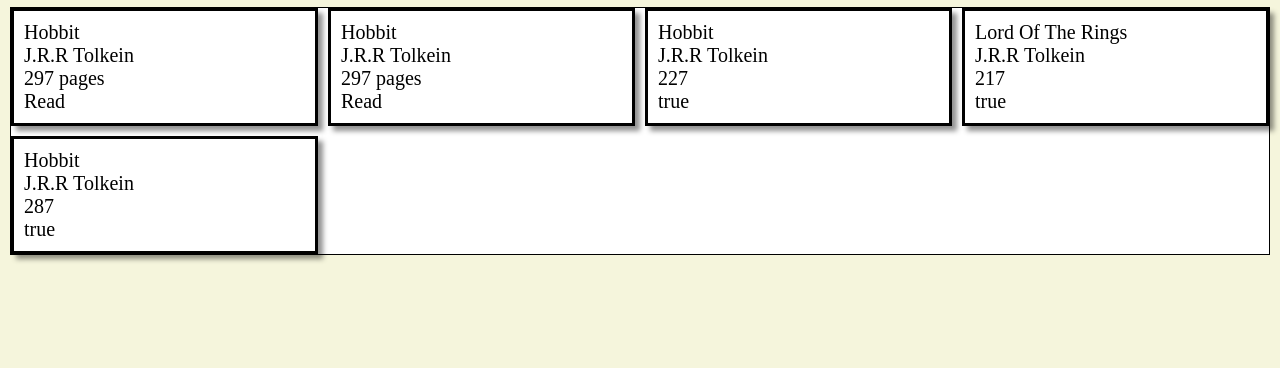
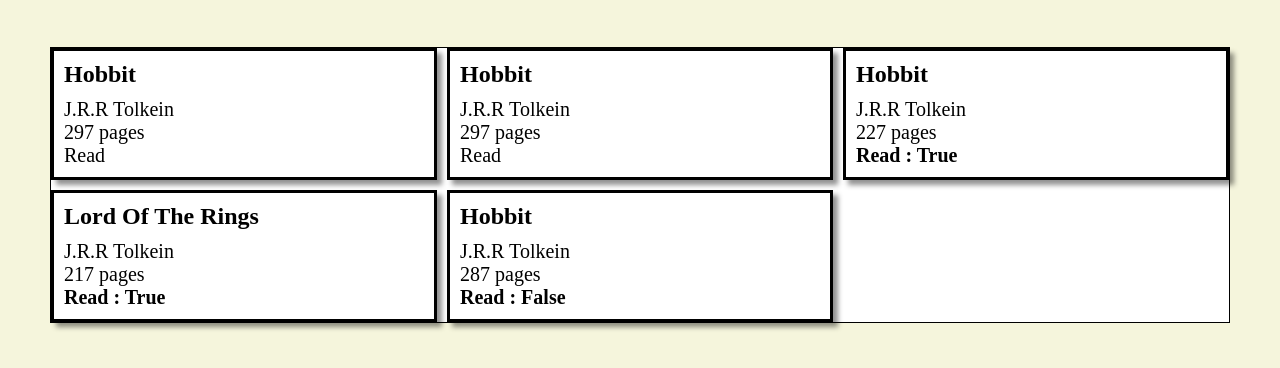
Before and after one commit to mustafa-bhatti/Library, a plain HTML site: page index.html in a window 1280 px wide. Shown: the part 40-408 px from the top of the page. Drawn offline with Linux system fonts and the light colour scheme.

Commit message:
capitilze the read property and makes it bold

```diff
--- a/script.js
+++ b/script.js
@@ -19,7 +19,7 @@
 }
 addBookToLibrary("Hobbit", "J.R.R Tolkein", 227, "true");
 addBookToLibrary("Lord Of The Rings", "J.R.R Tolkein", 217, "true");
-addBookToLibrary("Hobbit", "J.R.R Tolkein", 287, "true");
+addBookToLibrary("Hobbit", "J.R.R Tolkein", 287, "false");
 
 const booksContainer = document.querySelector(".books-container");
 console.log(booksContainer)
@@ -32,7 +32,17 @@
             if (item != "id"){
                 let value = myLibray[i][item];
                 const element = document.createElement("p");
-                element.textContent = value;
+                    if (item == "read"){
+                        element.textContent = "Read : " + value;
+                        element.className = "read-true"
+
+                    }
+                    else if(item == "page"){
+                        element.textContent = value + " pages";
+                    }
+                    else {
+                        element.textContent = value;
+                    }
                 bookCard.appendChild(element);
             }
         }
--- a/styles.css
+++ b/styles.css
@@ -9,7 +9,7 @@
 
 .books-container{
     display: grid;
-    margin: 10px;
+    margin: 50px;
     grid-template-columns: repeat(auto-fit, minmax(300px,1fr));
     background-color: white;
     gap: 10px;
@@ -21,3 +21,14 @@
     box-shadow: 5px 5px 5px rgba(0, 0, 0, 0.432);
     font-size: 20px;
 }
+
+.book-card > p:first-child{
+    font-size: 24px;
+    font-weight: 700;
+    margin-bottom: 10px;
+}
+
+.read-true {
+    text-transform: capitalize;
+    font-weight: 600;
+}
```
